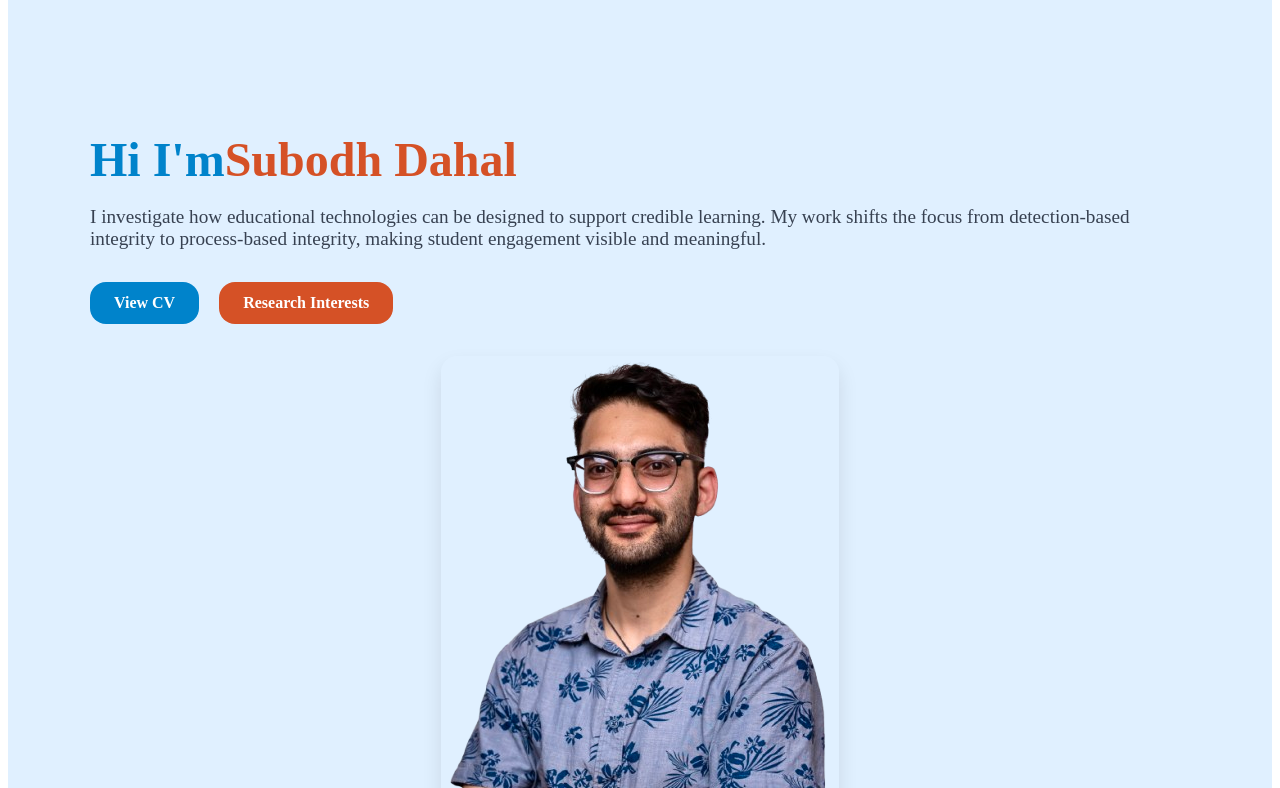
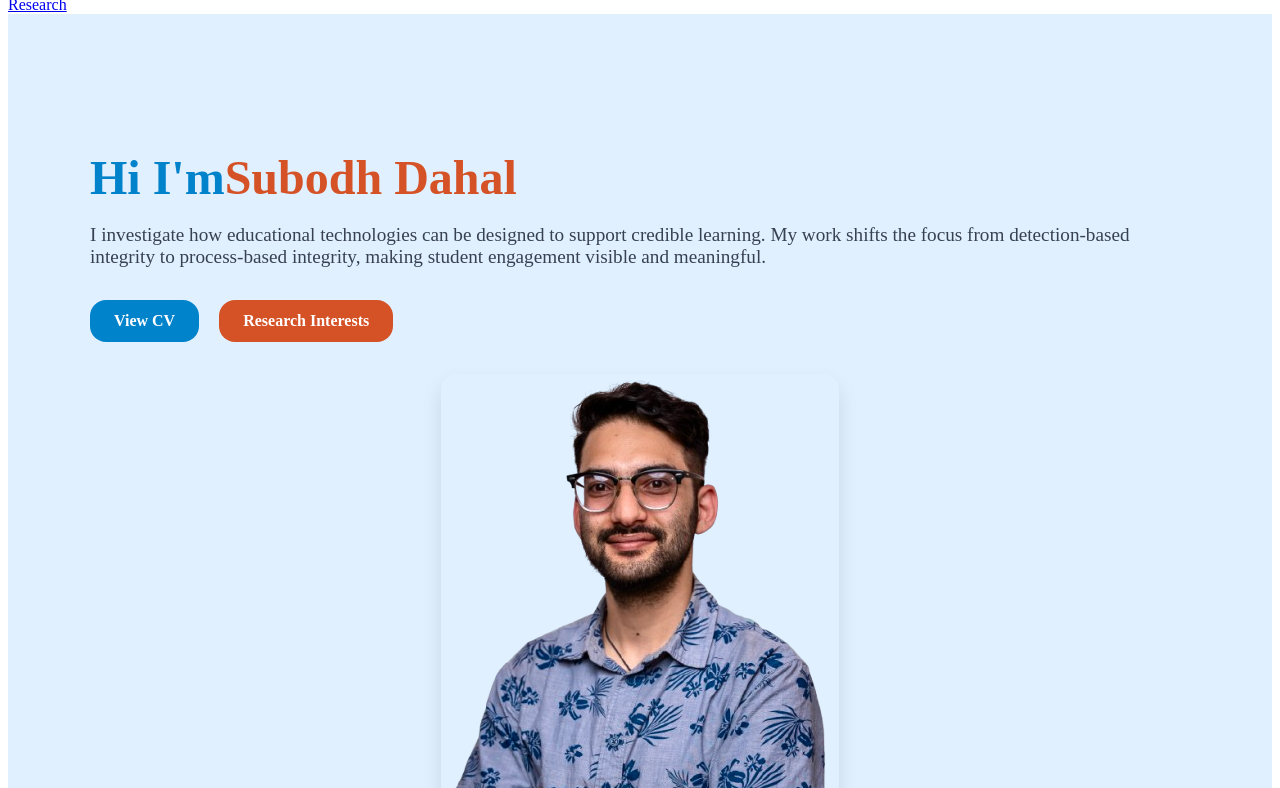
Before and after one commit to dahalsubodh/dahalsubodh.github.io, a Jekyll site: the page built from index.md, in a window 1280 px wide and 900 px high, cut to the strip 112-900 px from the top of the window. Built offline with Jekyll 4.4.1, drawn with Linux system fonts in a browser that asks for light colours.

Commit message:
Update default.html

```diff
--- a/_layouts/default.html
+++ b/_layouts/default.html
@@ -22,6 +22,7 @@
 
 <body>
  {% include nav.html %}
+<a href="#research" class="nav-link {% if page.title == 'Research' %}active{% endif %}">Research</a>
 
   <!-- HERO SECTION (Homepage Only) -->
 {% if page.url == "/" or page.url == "/index.html" %}
```
